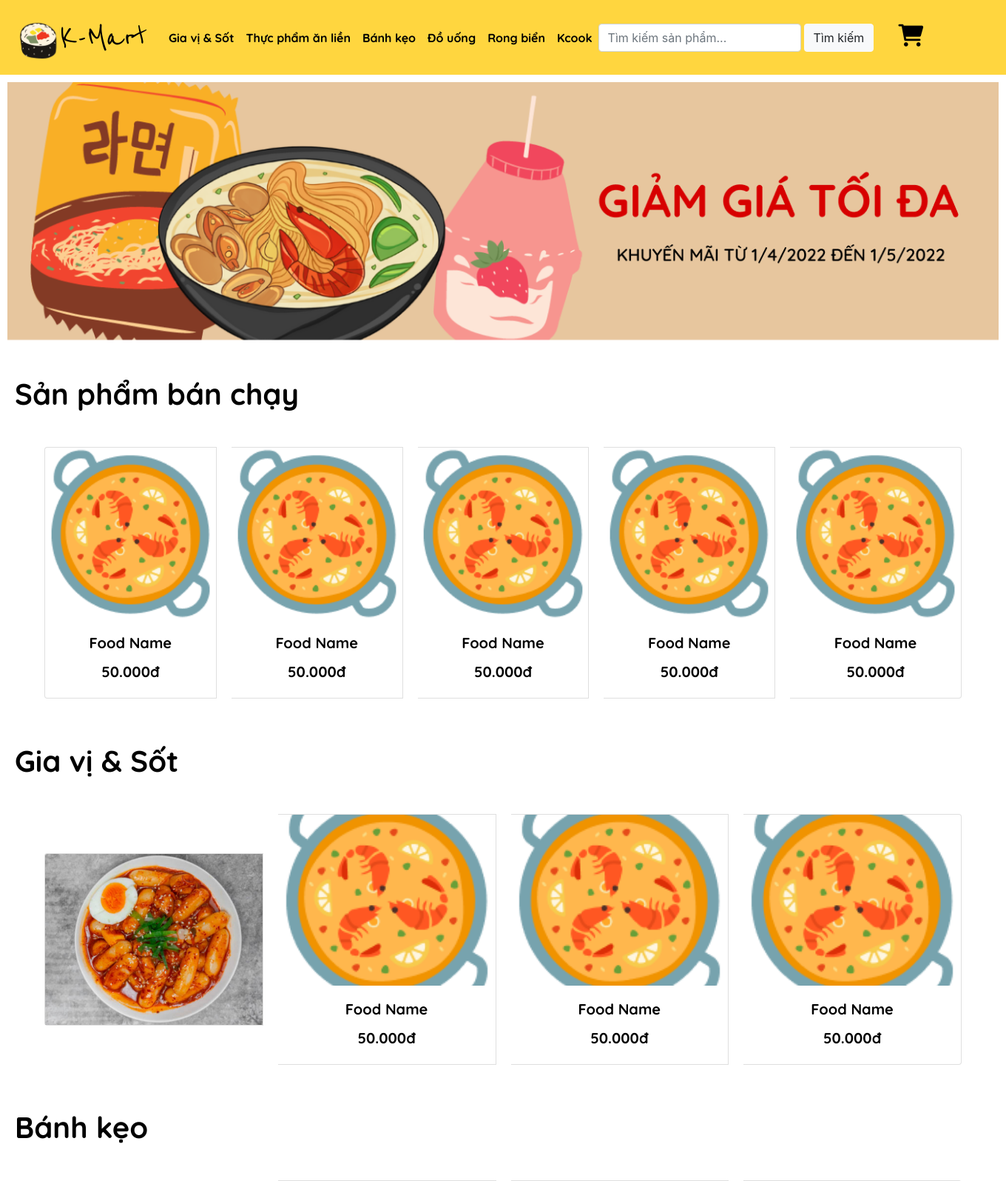
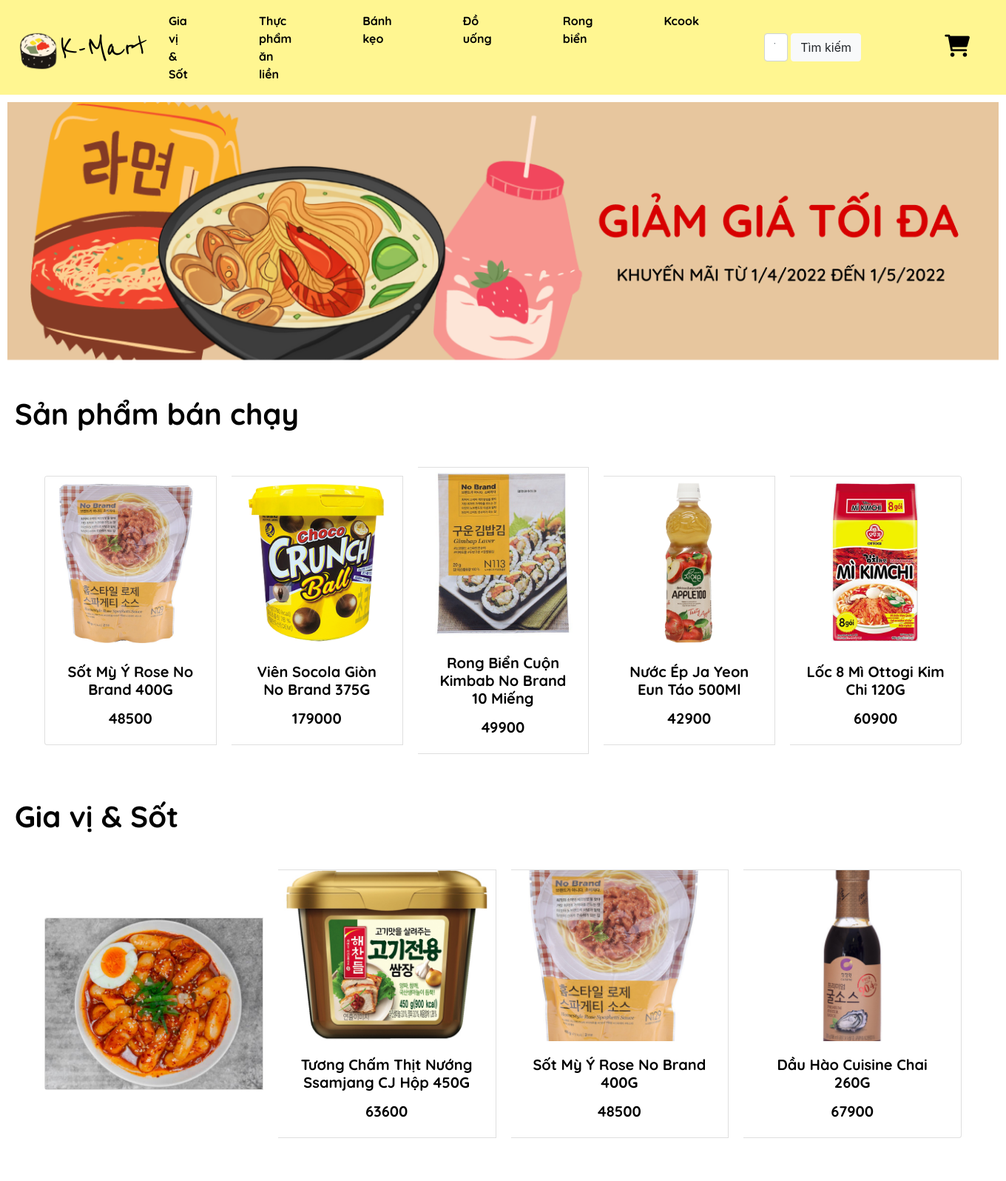
Before and after one commit to maidungonly/IE221.M22.CNCL, a Django app: page / in a window 1360 px wide. Shown: the top 1596 px of the page at 74% size. Run offline with Django 3.2, Linux system fonts and the light colour scheme; data comes from the database, SQL or seed files in the repository; both versions use the stored data as it was after the commit; some libraries are stand-ins or nearby versions.

Commit message:
fetch data cho home va chi tiet san pham

```diff
--- a/main/static/css/base.css
+++ b/main/static/css/base.css
@@ -44,9 +44,8 @@
 }
 
 .navbar-first{
-  background: #fff691;
-  padding: 5px 0;
-  transition: 0.5s all;
+  background-color: #fff691 !important;
+
 }
 
 .navbar-brand {
@@ -87,6 +86,7 @@
   justify-content: center;
   justify-items: center;
   font-size: 30px;
+  margin-left: 80px;
 }
 .fa-cart-shopping {
   padding-top: 15px;
@@ -112,6 +112,7 @@
   text-decoration: none;
   color: #000 !important;
   border: none  !important;
+  margin-right: 80px;
 }
 
 .img-banner{
--- a/main/templates/main/base.html
+++ b/main/templates/main/base.html
@@ -19,8 +19,8 @@
 
 
   <link rel="stylesheet" href="https://maxcdn.bootstrapcdn.com/
-bootstrap/4.0.0/css/bootstrap.min.css" <script src="https://ajax.googleapis.com/ajax/libs/jquery/3.3.1/
-jquery.min.js">
+bootstrap/4.0.0/css/bootstrap.min.css" >
+  <script src="https://ajax.googleapis.com/ajax/libs/jquery/3.3.1/jquery.min.js">
   </script>
   <script src="https://cdnjs.cloudflare.com/ajax/libs/
 popper.js/1.12.9/umd/popper.min.js"></script>
@@ -56,41 +56,48 @@
           <a href="/giohang/"><i class="fa-solid fa-cart-shopping" ><span>Giỏ hàng</span></i>  </a>
         </div>
     </nav> -->
-  <nav class="navbar navbar-expand-md navbar-dark" style="background-color:#FFD63F;">
+  <nav class="navbar navbar-expand-md navbar-dark navbar-first" >
     <a class="navbar-brand" href="/home/" style="color:black">
       <img src="{%static 'images\favicon-removebg-preview.png' %}" alt="" class="d-inline-block align-text-top">K-Mart
     </a>
 
-    <button class="navbar-toggler" type="button" data-toggle="
-        collapse" data-target="#navbarSuppportedContent">
+    <button
+      class="navbar-toggler"
+      type="button"
+      data-bs-toggle="collapse"
+      data-bs-target="#toggleMobileMenu"
+      aria-controls="toggleMobileMenu"
+      aria-expanded="false"
+      aria-label="Toggle navigation">
       <span class="navbar-toggler-icon"></span>
     </button>
 
-    <div class="collapse navbar-collapse" id="navbarSupportedContent">
-      <ul class="navbar-nav md-auto">
-        <li class="nav-item active">
+    <div class="collapse navbar-collapse" id="toggleMobileMenu">
+      <ul class="navbar-nav">
+        <li >
           <a class="nav-link" href="/giavisot/">Gia vị & Sốt</a>
         </li>
-        <li class="nav-item active">
+        <li >
           <a class="nav-link" href="/thucphamanlien/">Thực phẩm ăn liền</a>
         </li>
-        <li class="nav-item">
+        <li>
           <a class="nav-link" href="#">Bánh kẹo</a>
         </li>
-        <li class="nav-item">
+        <li>
           <a class="nav-link" href="#">Đồ uống</a>
         </li>
-        <li class="nav-item">
+        <li>
           <a class="nav-link" href="#">Rong biển</a>
         </li>
-        <li class="nav-item">
+        <li>
           <a class="nav-link" href="/kcook/">Kcook</a>
         </li>
       </ul>
       <form class="d-flex">
-        <input class="form-control mr-sm-1" type="search" placeholder="Tìm kiếm sản phẩm..." aria-label="Search">
+        <input class="form-control mr-sm-1 search-box" type="search" placeholder="Tìm kiếm sản phẩm..." aria-label="Search">
         <button class="btn btn-light my-sm-0" type="submit">Tìm kiếm</button>
       </form>
+
       <div class="navbar-cart col-md-0 ">
         <a href="/giohang/"><i class="fa-solid fa-cart-shopping"
           style="position: relative; top: 10px"></i></a>
@@ -143,10 +150,9 @@
   </div>
 
   {% endblock %}
-  <!-- <script src="{%static 'static/js/base.js' %}> -->
+  <!-- <script src="{%static 'static/js/base.js' %}">
 
-
-  </script>
+  </script> -->
 </body>
 
 </html>
--- a/main/templates/main/home.html
+++ b/main/templates/main/home.html
@@ -23,66 +23,66 @@
     <div class="card-group card-sanphambanchay">
       <div class="card" style="max-width: 21rem">
         <img
-          src="{%static 'images\noto-v1_shallow-pan-of-food.png' %}"
+        src="/media/{{data.4.image}}"
           class="card-img-top"
           alt="..."
         />
         <div class="card-body">
-          <a href="#">
-            <h5 class="card-title">Food Name</h5>
-            <p class="card-text">50.000đ</p>
+          <a href="/chitietsanpham-list/{{data.4.slug}}">
+            <h5 class="card-title">{{data.4.product_name}}</h5>
+            <p class="card-text">{{data.4.price}}</p>
           </a>
         </div>
       </div>
       <div class="card" style="max-width: 21rem">
         <img
-          src="{%static 'images\noto-v1_shallow-pan-of-food.png' %}"
+        src="/media/{{data.13.image}}"
           class="card-img-top"
           alt="..."
         />
         <div class="card-body">
-          <a href="#">
-            <h5 class="card-title">Food Name</h5>
-            <p class="card-text">50.000đ</p>
+          <a href="/chitietsanpham-list/{{data.13.slug}}">
+            <h5 class="card-title">{{data.13.product_name}}</h5>
+            <p class="card-text">{{data.13.price}}</p>
           </a>
         </div>
       </div>
       <div class="card" style="max-width: 21rem">
         <img
-          src="{%static 'images\noto-v1_shallow-pan-of-food.png' %}"
+        src="/media/{{data.2.image}}"
           class="card-img-top"
           alt="..."
         />
         <div class="card-body">
-          <a href="#">
-            <h5 class="card-title">Food Name</h5>
-            <p class="card-text">50.000đ</p>
+          <a href="/chitietsanpham-list/{{data.2.slug}}">
+            <h5 class="card-title">{{data.2.product_name}}</h5>
+            <p class="card-text">{{data.2.price}}</p>
           </a>
         </div>
       </div>
       <div class="card" style="max-width: 21rem">
         <img
-          src="{%static 'images\noto-v1_shallow-pan-of-food.png' %}"
+        src="/media/{{data.10.image}}"
           class="card-img-top"
           alt="..."
         />
         <div class="card-body">
-          <a href="#">
-            <h5 class="card-title">Food Name</h5>
-            <p class="card-text">50.000đ</p>
+          <a href="/chitietsanpham-list/{{data.10.slug}}">
+            <h5 class="card-title">{{data.10.product_name}}</h5>
+            <p class="card-text">{{data.10.price}}</p>
           </a>
         </div>
       </div>
       <div class="card" style="max-width: 21rem">
         <img
-          src="{%static 'images\noto-v1_shallow-pan-of-food.png' %}"
+        src="/media/{{data.7.image}}"
           class="card-img-top"
           alt="..."
         />
         <div class="card-body">
-          <a href="#">
-            <h5 class="card-title">Food Name</h5>
-            <p class="card-text">50.000đ</p>
+          <a href="/chitietsanpham-list/{{data.7.slug}}">
+            <h5 class="card-title">{{data.7.product_name}}</h5>
+            <p class="card-text">{{data.7.price}}</p>
           </a>
         </div>
       </div>
@@ -98,49 +98,44 @@
           class="card-img-top giavisot-pic"
           alt="..."
         />
-        <!-- <div class="card-body">
-            <h5 class="card-title">Food Name</h5>
-            <p class="card-text">
-              50.000đ
-            </p>
-          </div> -->
+
       </div>
       <div class="card" style="max-width: 21rem">
         <img
-          src="{%static 'images\noto-v1_shallow-pan-of-food.png' %}"
+        src="/media/{{data.3.image}}"
           class="card-img-top"
           alt="..."
         />
         <div class="card-body">
-          <a href="#">
-            <h5 class="card-title">Food Name</h5>
-            <p class="card-text">50.000đ</p>
+          <a href="/chitietsanpham-list/{{data.3.slug}}">
+            <h5 class="card-title">{{data.3.product_name}}</h5>
+            <p class="card-text">{{data.3.price}}</p>
           </a>
         </div>
       </div>
       <div class="card" style="max-width: 21rem">
         <img
-          src="{%static 'images\noto-v1_shallow-pan-of-food.png' %}"
+        src="/media/{{data.4.image}}"
           class="card-img-top"
           alt="..."
         />
         <div class="card-body">
-          <a href="#">
-            <h5 class="card-title">Food Name</h5>
-            <p class="card-text">50.000đ</p>
+          <a href="/chitietsanpham-list/{{data.4.slug}}">
+            <h5 class="card-title">{{data.4.product_name}}</h5>
+            <p class="card-text">{{data.4.price}}</p>
           </a>
         </div>
       </div>
       <div class="card" style="max-width: 21rem">
         <img
-          src="{%static 'images\noto-v1_shallow-pan-of-food.png' %}"
+        src="/media/{{data.5.image}}"
           class="card-img-top"
           alt="..."
         />
         <div class="card-body">
-          <a href="#">
-            <h5 class="card-title">Food Name</h5>
-            <p class="card-text">50.000đ</p>
+          <a href="/chitietsanpham-list/{{data.5.slug}}">
+            <h5 class="card-title">{{data.5.product_name}}</h5>
+            <p class="card-text">{{data.5.price}}</p>
           </a>
         </div>
       </div>
@@ -165,40 +160,40 @@
       </div>
       <div class="card" style="max-width: 21rem">
         <img
-          src="{%static 'images\noto-v1_shallow-pan-of-food.png' %}"
+        src="/media/{{data.11.image}}"
           class="card-img-top"
           alt="..."
         />
         <div class="card-body">
-          <a href="#">
-            <h5 class="card-title">Food Name</h5>
-            <p class="card-text">50.000đ</p>
+          <a href="/chitietsanpham-list/{{data.11.slug}}">
+            <h5 class="card-title">{{data.11.product_name}}</h5>
+            <p class="card-text">{{data.11.price}}</p>
           </a>
         </div>
       </div>
       <div class="card" style="max-width: 21rem">
         <img
-          src="{%static 'images\noto-v1_shallow-pan-of-food.png' %}"
+        src="/media/{{data.12.image}}"
           class="card-img-top"
           alt="..."
         />
         <div class="card-body">
-          <a href="#">
-            <h5 class="card-title">Food Name</h5>
-            <p class="card-text">50.000đ</p>
+          <a href="/chitietsanpham-list/{{data.12.slug}}">
+            <h5 class="card-title">{{data.12.product_name}}</h5>
+            <p class="card-text">{{data.12.price}}</p>
           </a>
         </div>
       </div>
       <div class="card" style="max-width: 21rem">
         <img
-          src="{%static 'images\noto-v1_shallow-pan-of-food.png' %}"
+        src="/media/{{data.13.image}}"
           class="card-img-top"
           alt="..."
         />
         <div class="card-body">
-          <a href="#">
-            <h5 class="card-title">Food Name</h5>
-            <p class="card-text">50.000đ</p>
+          <a href="/chitietsanpham-list/{{data.13.slug}}">
+            <h5 class="card-title">{{data.13.product_name}}</h5>
+            <p class="card-text">{{data.13.price}}</p>
           </a>
         </div>
       </div>
@@ -223,40 +218,40 @@
       </div>
       <div class="card" style="max-width: 21rem">
         <img
-          src="{%static 'images\noto-v1_shallow-pan-of-food.png' %}"
+        src="/media/{{data.6.image}}"
           class="card-img-top"
           alt="..."
         />
         <div class="card-body">
-          <a href="#">
-            <h5 class="card-title">Food Name</h5>
-            <p class="card-text">50.000đ</p>
+          <a href="/chitietsanpham-list/{{data.6.slug}}">
+            <h5 class="card-title">{{data.6.product_name}}</h5>
+            <p class="card-text">{{data.6.price}}</p>
           </a>
         </div>
       </div>
       <div class="card" style="max-width: 21rem">
         <img
-          src="{%static 'images\noto-v1_shallow-pan-of-food.png' %}"
+        src="/media/{{data.7.image}}"
           class="card-img-top"
           alt="..."
         />
         <div class="card-body">
-          <a href="#">
-            <h5 class="card-title">Food Name</h5>
-            <p class="card-text">50.000đ</p>
+          <a href="/chitietsanpham-list/{{data.7.slug}}">
+            <h5 class="card-title">{{data.7.product_name}}</h5>
+            <p class="card-text">{{data.7.price}}</p>
           </a>
         </div>
       </div>
       <div class="card" style="max-width: 21rem">
         <img
-          src="{%static 'images\noto-v1_shallow-pan-of-food.png' %}"
+        src="/media/{{data.8.image}}"
           class="card-img-top"
           alt="..."
         />
         <div class="card-body">
-          <a href="#">
-            <h5 class="card-title">Food Name</h5>
-            <p class="card-text">50.000đ</p>
+          <a href="/chitietsanpham-list/{{data.8.slug}}">
+            <h5 class="card-title">{{data.8.product_name}}</h5>
+            <p class="card-text">{{data.8.price}}</p>
           </a>
         </div>
       </div>
@@ -281,40 +276,40 @@
       </div>
       <div class="card" style="max-width: 21rem">
         <img
-          src="{%static 'images\noto-v1_shallow-pan-of-food.png' %}"
+        src="/media/{{data.9.image}}"
           class="card-img-top"
           alt="..."
         />
         <div class="card-body">
-          <a href="#">
-            <h5 class="card-title">Food Name</h5>
-            <p class="card-text">50.000đ</p>
+          <a href="/chitietsanpham-list/{{data.9.slug}}">
+            <h5 class="card-title">{{data.9.product_name}}</h5>
+            <p class="card-text">{{data.9.price}}</p>
           </a>
         </div>
       </div>
       <div class="card" style="max-width: 21rem">
         <img
-          src="{%static 'images\noto-v1_shallow-pan-of-food.png' %}"
+        src="/media/{{data.10.image}}"
           class="card-img-top"
           alt="..."
         />
         <div class="card-body">
-          <a href="#">
-            <h5 class="card-title">Food Name</h5>
-            <p class="card-text">50.000đ</p>
+          <a href="/chitietsanpham-list/{{data.10.slug}}">
+            <h5 class="card-title">{{data.10.product_name}}</h5>
+            <p class="card-text">{{data.10.price}}</p>
           </a>
         </div>
       </div>
       <div class="card" style="max-width: 21rem">
         <img
-          src="{%static 'images\noto-v1_shallow-pan-of-food.png' %}"
+        src="/media/{{data.14.image}}"
           class="card-img-top"
           alt="..."
         />
         <div class="card-body">
-          <a href="#">
-            <h5 class="card-title">Food Name</h5>
-            <p class="card-text">50.000đ</p>
+          <a href="/chitietsanpham-list/{{data.14.slug}}">
+            <h5 class="card-title">{{data.14.product_name}}</h5>
+            <p class="card-text">{{data.14.price}}</p>
           </a>
         </div>
       </div>
@@ -339,40 +334,40 @@
       </div>
       <div class="card" style="max-width: 21rem">
         <img
-          src="{%static 'images\noto-v1_shallow-pan-of-food.png' %}"
+        src="/media/{{data.0.image}}"
           class="card-img-top"
           alt="..."
         />
         <div class="card-body">
-          <a href="#">
-            <h5 class="card-title">Food Name</h5>
-            <p class="card-text">50.000đ</p>
+          <a href="/chitietsanpham-list/{{data.0.slug}}">
+            <h5 class="card-title">{{data.0.product_name}}</h5>
+            <p class="card-text">{{data.0.price}}</p>
           </a>
         </div>
       </div>
       <div class="card" style="max-width: 21rem">
         <img
-          src="{%static 'images\noto-v1_shallow-pan-of-food.png' %}"
+        src="/media/{{data.1.image}}"
           class="card-img-top"
           alt="..."
         />
         <div class="card-body">
-          <a href="#">
-            <h5 class="card-title">Food Name</h5>
-            <p class="card-text">50.000đ</p>
+          <a href="/chitietsanpham-list/{{data.1.slug}}">
+            <h5 class="card-title">{{data.1.product_name}}</h5>
+            <p class="card-text">{{data.1.price}}</p>
           </a>
         </div>
       </div>
       <div class="card" style="max-width: 21rem">
         <img
-          src="{%static 'images\noto-v1_shallow-pan-of-food.png' %}"
+        src="/media/{{data.2.image}}"
           class="card-img-top"
           alt="..."
         />
         <div class="card-body">
-          <a href="#">
-            <h5 class="card-title">Food Name</h5>
-            <p class="card-text">50.000đ</p>
+          <a href="/chitietsanpham-list/{{data.2.slug}}">
+            <h5 class="card-title">{{data.2.product_name}}</h5>
+            <p class="card-text">{{data.2.price}}</p>
           </a>
         </div>
       </div>
--- a/main/templates/main/kcook.html
+++ b/main/templates/main/kcook.html
@@ -35,7 +35,7 @@
                     />
             </div>
             <div class="col-lg-8 col-md-12 col-sm-12 kcook-post-text">
-                <a href="/kcook-post-list/{{cat.id}}"><h2>{{cat.title_post}}</h2></a>
+                <a href="/kcook/kcook-post-list/{{cat.id}}"><h2>{{cat.title_post}}</h2></a>
                 <p>{{cat.introduction}}</p>
             </div>
                 {% endfor %}
--- a/main/urls.py
+++ b/main/urls.py
@@ -12,10 +12,10 @@
     path("kcook/",views.kcook,name="kcook"),
     path("giavisot/",views.giavisot,name="giavisot"),
     path("thucphamanlien/",views.thucphamanlien,name="thucphamanlien"),
-    path('kcook-post-list/<int:id>',views.chitietkcook,name='chitietkcook'),
-    path("kcook/chitietkcook/", views.chitietkcook, name="chitietkcook"),
+    path('kcook/kcook-post-list/<int:id>',views.chitietkcook,name='chitietkcook'),
+    # path("kcook/chitietkcook/", views.chitietkcook, name="chitietkcook"),
     path("thongtinmuahang/", views.thongtinmh, name="thongtinmuahang"),
-    path("chitietsanpham/", views.chitietsanpham, name="chitietsanpham"),
+    path('chitietsanpham-list/<slug:slug>', views.chitietsanpham, name="chitietsanpham")
 ]
 
 if settings.DEBUG:
--- a/main/views.py
+++ b/main/views.py
@@ -1,3 +1,4 @@
+from queue import PriorityQueue
 from django.shortcuts import render
 from django.http import HttpResponse, HttpResponseRedirect
 from .models import KcookPost,Product
@@ -29,7 +30,7 @@
 
 
 def home(response):
-    data = Product.objects.all().order_by('-id')
+    data = Product.objects.filter(pk__in = [14,15,16,19,18,22,27,28,29,24,25,30,10,11,13])
 
     return render (response,"main/home.html",{'data':data})
 
@@ -63,18 +64,26 @@
     # data=KcookPost.objects.filter(id=kcook_post).order_by('-id')
     return render(response,"main/chitietkcook.html",{'data':kcook_post})
 
+def home(response):
+    data = Product.objects.filter(pk__in = [14,15,16,19,18,22,27,28,29,24,25,30,10,11,13])
+    return render (response,"main/home.html",{'data':data})
 
-def giavisot(response):
-    return render(response,"main/giavisot.html",{})
+def chitietsanpham(response,slug):
+    data = Product.objects.filter(pk__in = [14,15,16,19,18,22,27,28,29,24,25,30,10,11,13]).get(slug=slug)
+    # chitietsanpham_post = Product.objects.get(id=id)
+    # chitietsanpham_post = get_object_or_404(Product, slug=slug)
+    # data = Product.objects.get(slug=slug)
+    return render(response,"main/chitietsanpham.html",{'data':data})
+
+
 
 
 def thucphamanlien(response):
     return render(response,"main/thucphamanlien.html",{})
 
-
+def giavisot(response):
+    data = Product.objects.filter(cat_name = 2)
+    return render(response,"main/giavisot.html",{'data':data})
 
 def thongtinmh(response):
     return render(response,"main/thongtinmh.html",{})
-
-def chitietsanpham(response):
-    return render(response,"main/chitietsanpham.html",{})
```
Also changed, not shown: main/templates/main/chitietsanpham.html (+6 -8 lines), main/templates/main/giavisot.html (+59 -1 lines), db.sqlite3.
